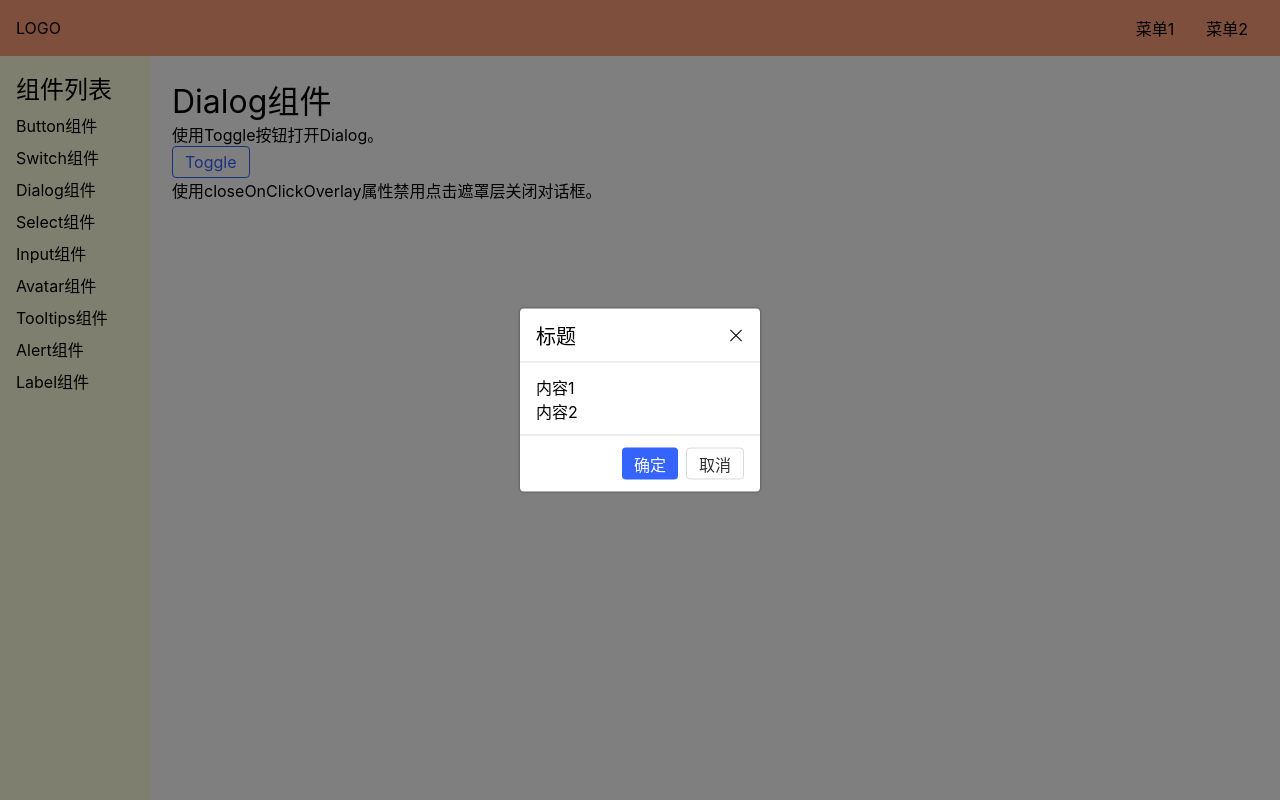
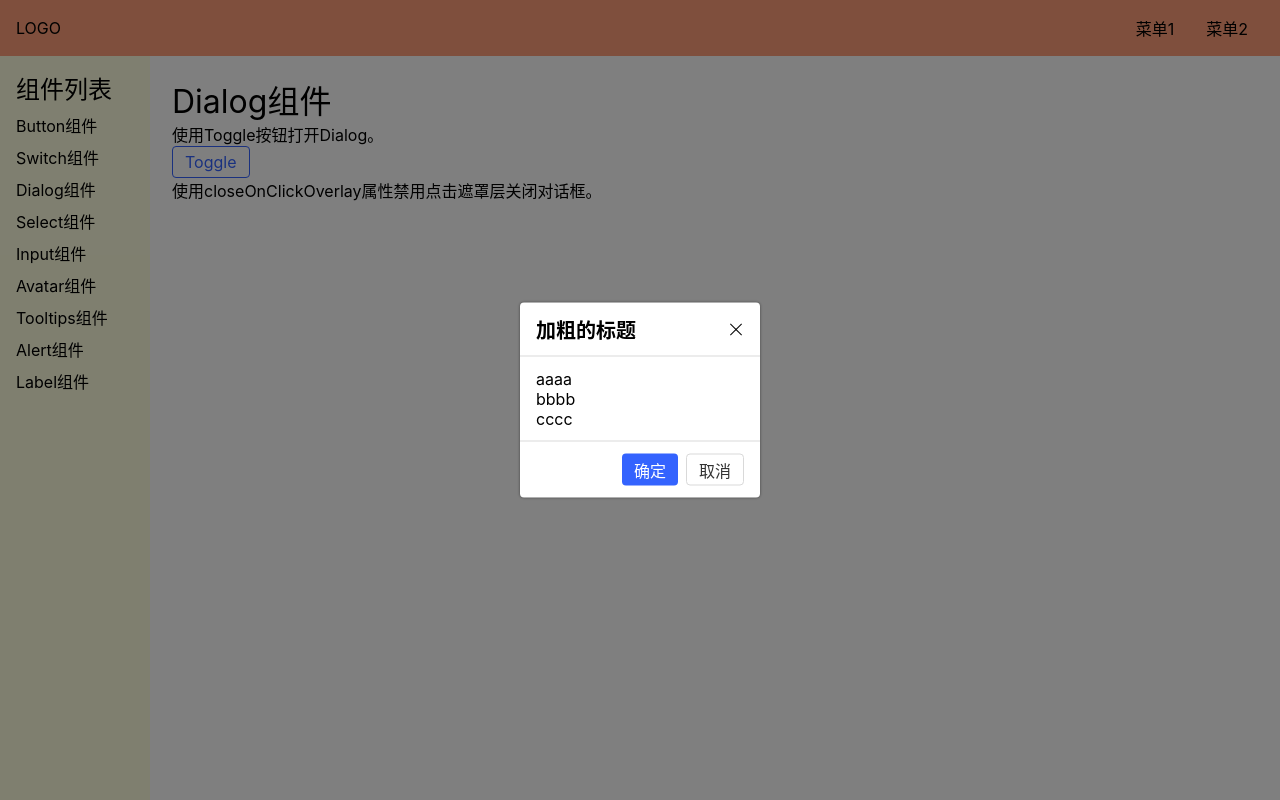
Before and after one commit to chenyulian/xela-ui, a Vue app: page /#/doc/dialog in a window 1280 px wide. Both pictures are taken after a click on the button "Toggle". Built offline with nearby package versions, Linux system fonts and the light colour scheme.

Commit message:
对话框支持自定义标题和内容

```diff
--- a/src/components/demo/DialogDemo.vue
+++ b/src/components/demo/DialogDemo.vue
@@ -2,7 +2,16 @@
     <h1>Dialog组件</h1>
     <p>使用Toggle按钮打开Dialog。</p>
     <Button @click="toggle" >Toggle</Button>
-    <Dialog v-model:visible="dialogVisible" :ok="ok" />
+    <Dialog v-model:visible="dialogVisible" :ok="ok" >
+        <template v-slot:content>
+                <div>aaaa</div>
+                <div>bbbb</div>
+                <div>cccc</div>
+        </template>
+        <template v-slot:title>
+            <strong>加粗的标题</strong>
+        </template>
+    </Dialog>
     <p>使用closeOnClickOverlay属性禁用点击遮罩层关闭对话框。</p>
     <Dialog :visible="false" :closeOnClickOverlay="false" />
 </template>
--- a/src/lib/Dialog.vue
+++ b/src/lib/Dialog.vue
@@ -4,10 +4,9 @@
         </div>
         <div class="xela-dialog-wrapper">
             <div class="xela-dialog">
-                <header>标题 <span class="xela-dialog-close" @click="close"></span></header>
+                <header><slot name="title" /> <span class="xela-dialog-close" @click="close"></span></header>
                 <main>
-                    <p>内容1</p>
-                    <p>内容2</p>
+                   <slot name="content" />
                 </main>
                 <footer>
                     <Button type="primary" @click="ok">确定</Button>
```
